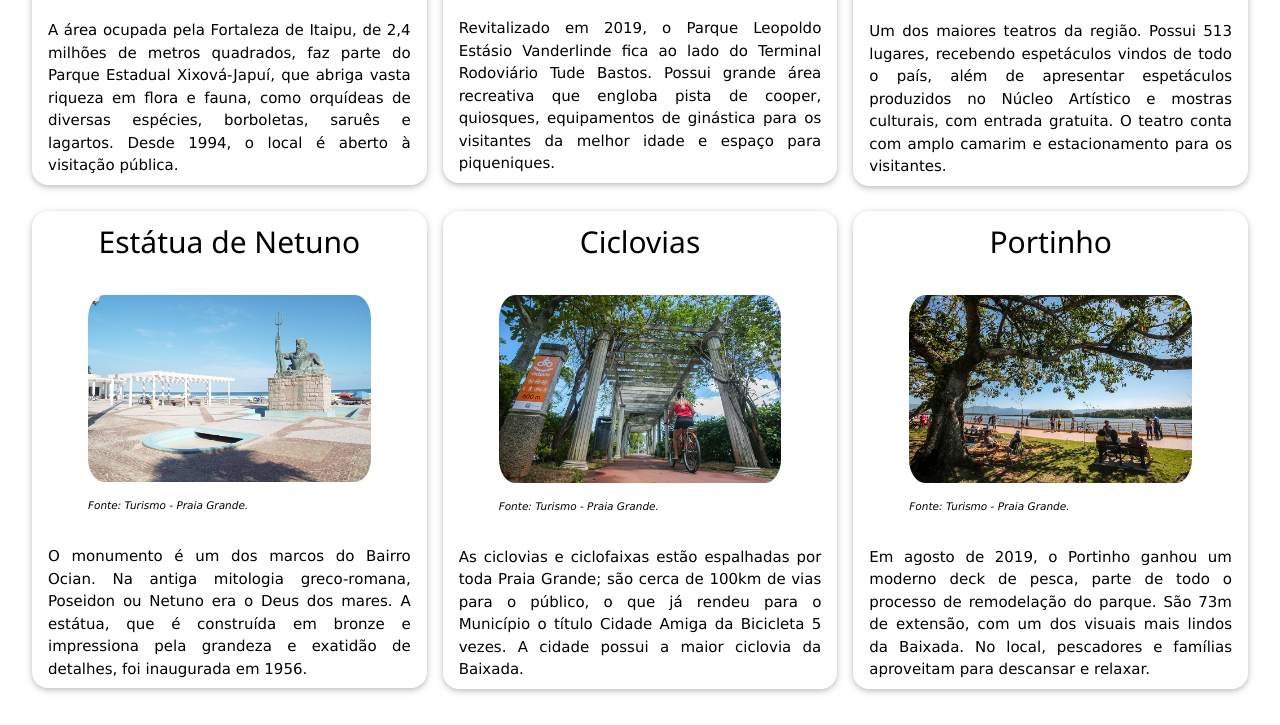
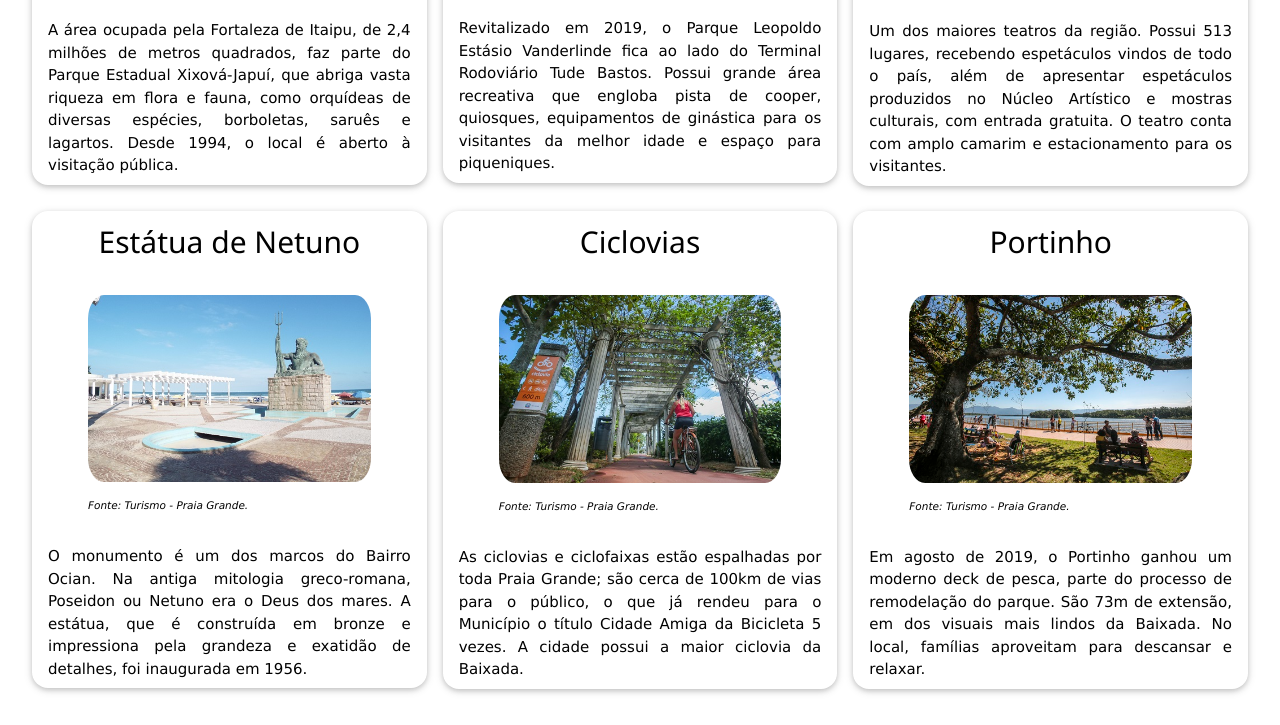
Before and after one commit to monicaquintal/agenda14_dsi_fichario, a plain HTML site: page index.html in a window 1280 px wide. Shown: the part 1702-2427 px from the top of the page. Drawn offline with nearby package versions, Linux system fonts and the light colour scheme.

Commit message:
entrega da atividade

```diff
--- a/index.html
+++ b/index.html
@@ -120,7 +120,7 @@
               <img src="./imagens/imagem6-portinho.jpg" class="w3-round-xxlarge w3-padding w3-hover-opacity" width="100%">
               <figcaption class="w3-padding w3-hover-opacity" style="font-size: 0.7em; font-style: italic;">Fonte: <a href="https://turismo.praiagrande.sp.gov.br/pontos-turisticos-2/inicial-portinho/" style="text-decoration: none;">Turismo - Praia Grande.</a></figcaption>
             </figure>
-            <p class="w3-padding" style="text-align: justify;">Em agosto de 2019, o Portinho ganhou um moderno deck de pesca, parte de todo o processo de remodelação do parque. São 73m de extensão, com um dos visuais mais lindos da Baixada. No local, pescadores e famílias aproveitam para descansar e relaxar.</p>
+            <p class="w3-padding" style="text-align: justify;">Em agosto de 2019, o Portinho ganhou um moderno deck de pesca, parte do processo de remodelação do parque. São 73m de extensão, em dos visuais mais lindos da Baixada. No local, famílias aproveitam para descansar e relaxar.</p>
           </div>
         </div>
 
```
